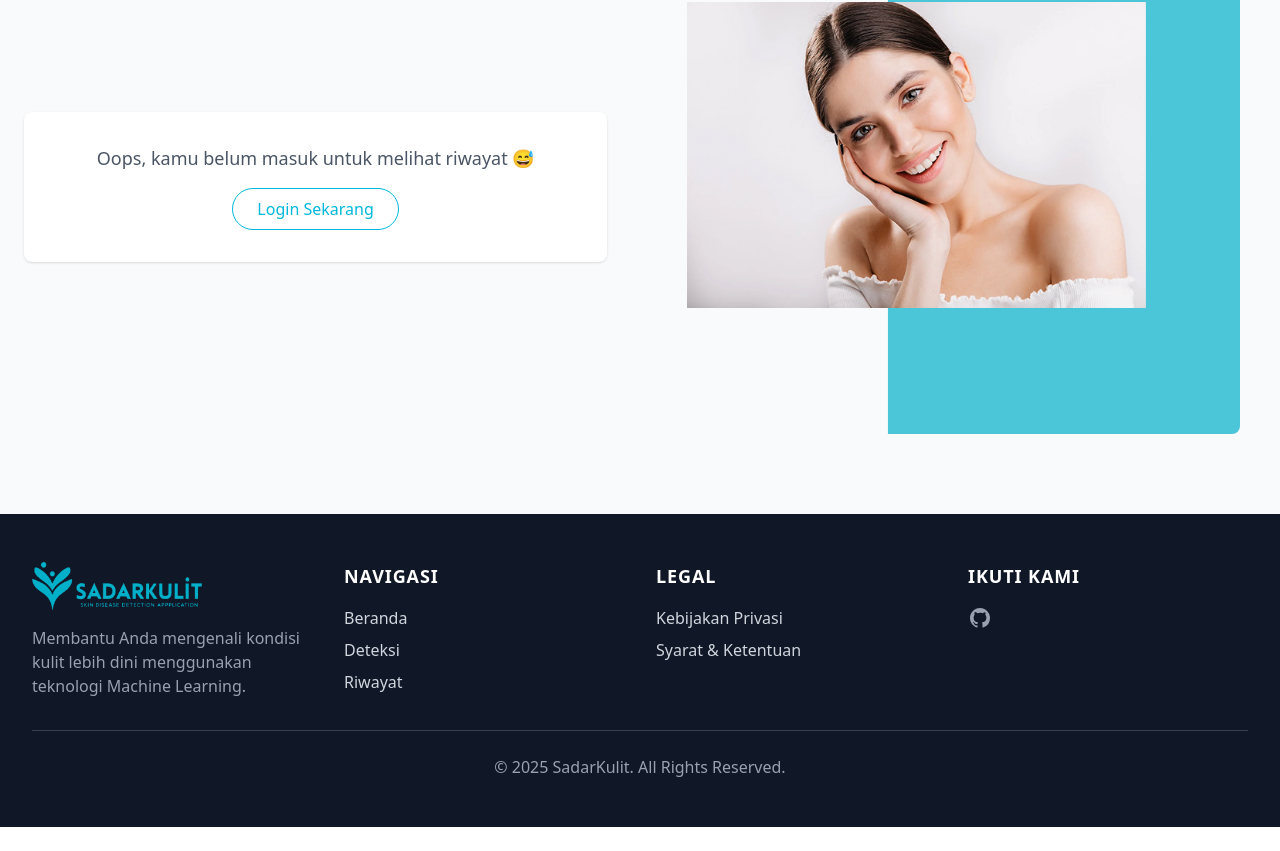
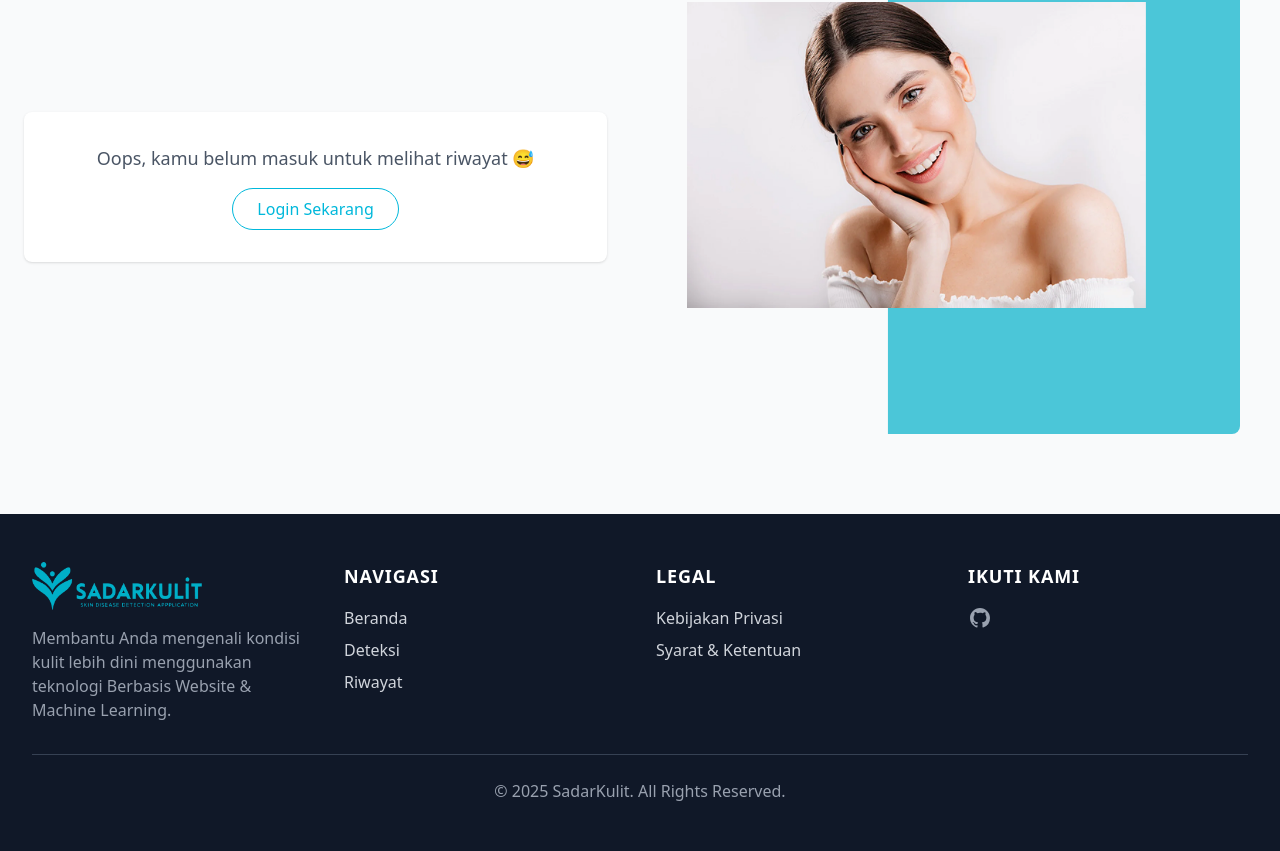
Before and after one commit to kykyramadhani/sadarkulit-fe, a React (Vite) app in the folder sadarKulit/: page / in a window 1280 px wide. Shown: the part 1241-2092 px from the top of the page. Before the commit the page ends 2068 px from the top, so only its background shows below. Built offline with nearby package versions, Linux system fonts and the light colour scheme.

Commit message:
npm run build

```diff
--- a/sadarKulit/src/components/Footer.jsx
+++ b/sadarKulit/src/components/Footer.jsx
@@ -24,7 +24,7 @@ export default function Footer() {
               <img src="/Logo.png" alt="SadarKulit Logo" className="h-12 w-auto" />
             </RouterLink>
             <p className="text-gray-400">
-              Membantu Anda mengenali kondisi kulit lebih dini menggunakan teknologi Machine Learning.
+              Membantu Anda mengenali kondisi kulit lebih dini menggunakan teknologi Berbasis Website & Machine Learning.
             </p>
           </div>
 
```
